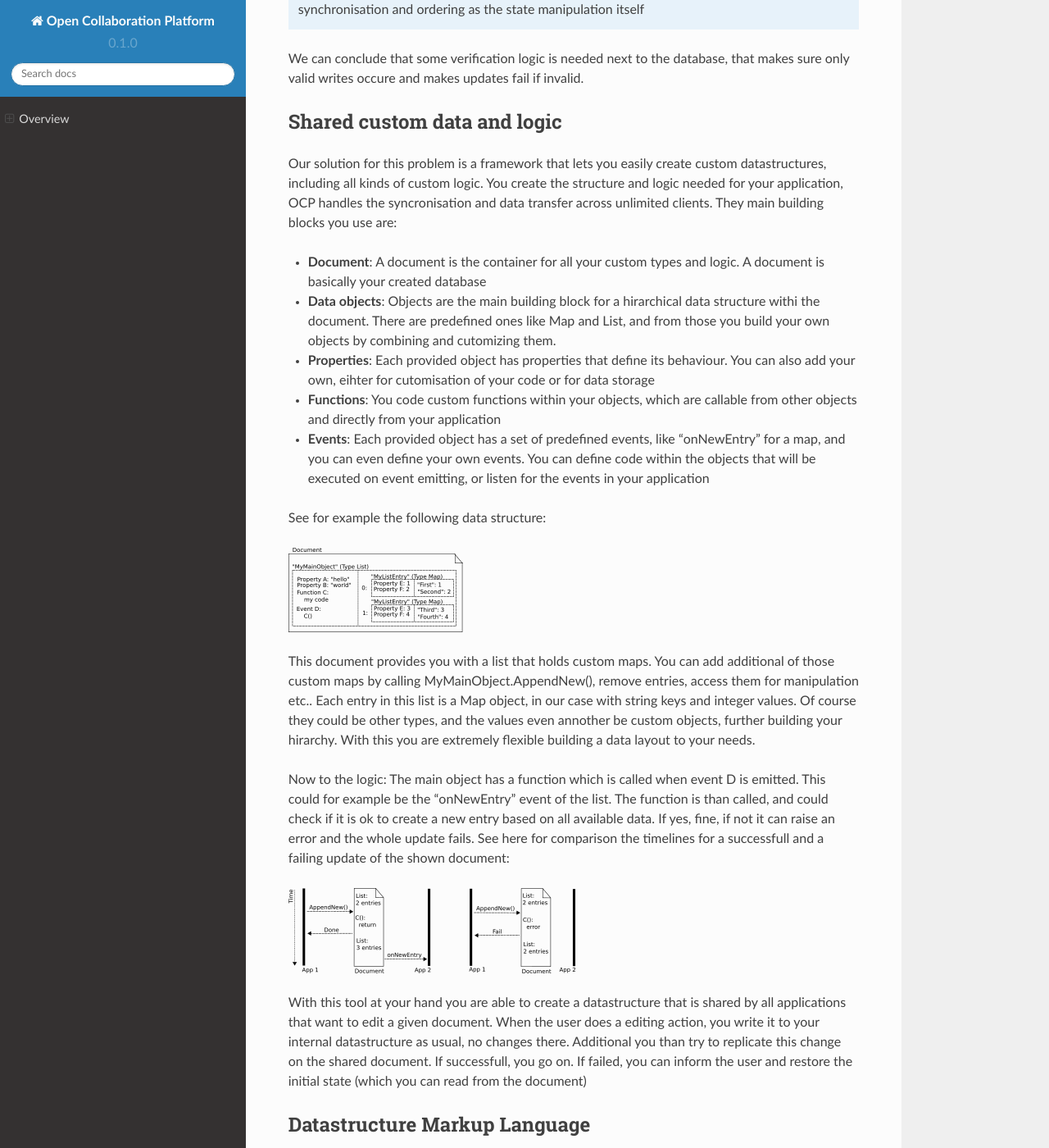
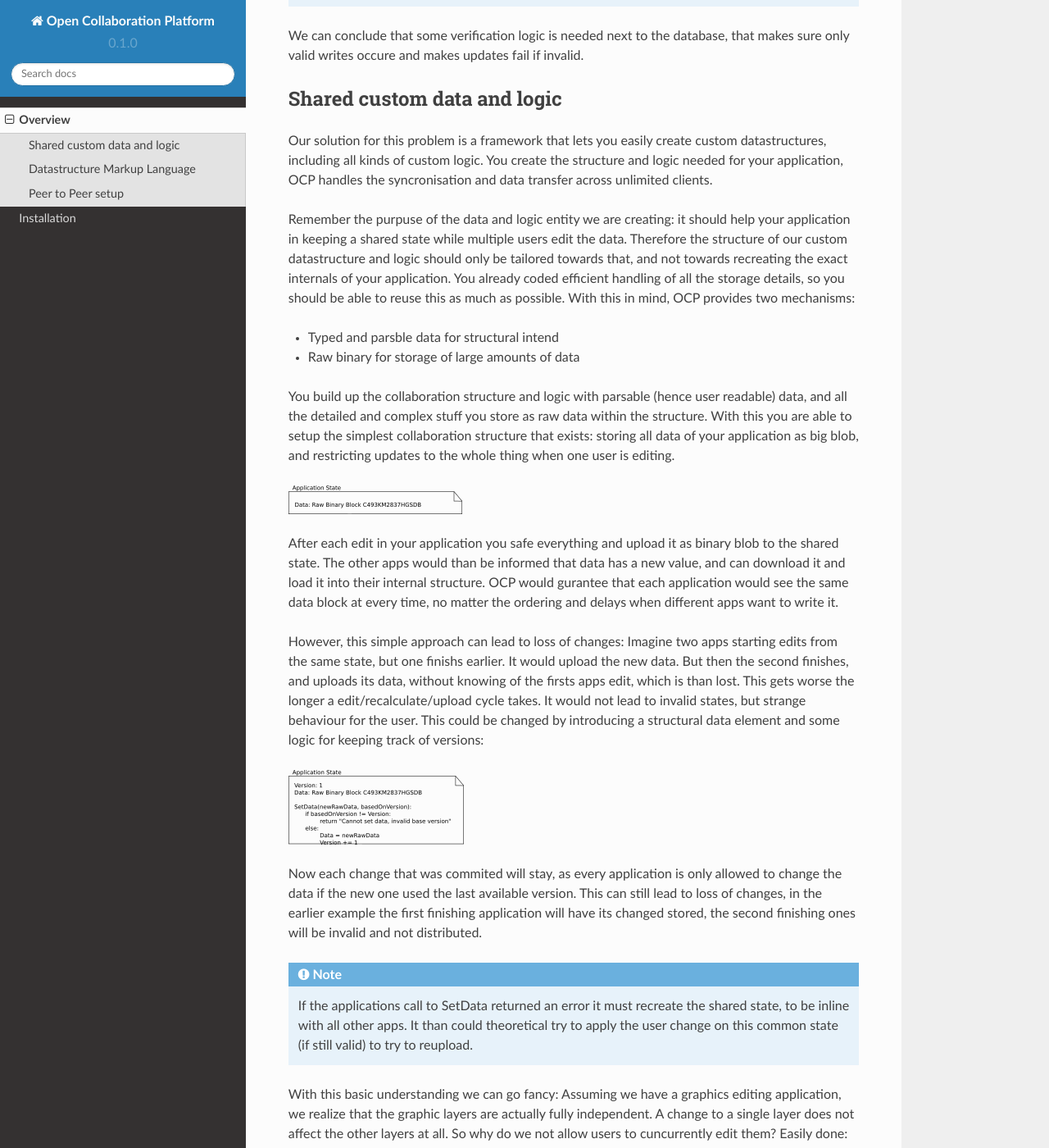
Before and after one commit to OpenCollaborationPlatform/OCP, a Sphinx documentation site: the page built from docs/source/overview.rst, in a window 1280 px wide and 1400 px high, scrolled down 1458 px. Shown: the whole window at 82% size. Built offline with Sphinx 7.4.7 and the Read the Docs theme 2.0.0, drawn with Linux system fonts in a browser that asks for light colours; some of the changed text lies outside the part shown.

Commit message:
Further detail overvieww documentation

```diff
--- /dev/null
+++ b/docs/source/install.rst
@@ -0,0 +1,4 @@
+Installation
+============
+
+hmm
--- a/docs/source/overview.rst
+++ b/docs/source/overview.rst
@@ -31,7 +31,41 @@
 Shared custom data and logic
 ----------------------------
 
-Our solution for this problem is a framework that lets you easily create custom datastructures, including all kinds of custom logic. You create the structure and logic needed for your application, OCP handles the syncronisation and data transfer across unlimited clients. They main building blocks you use are:
+Our solution for this problem is a framework that lets you easily create custom datastructures, including all kinds of custom logic. You create the structure and logic needed for your application, OCP handles the syncronisation and data transfer across unlimited clients.
+
+Remember the purpuse of the data and logic entity we are creating: it should help your application in keeping a shared state while multiple users edit the data. Therefore the structure of our custom datastructure and logic should only be tailored towards that, and not towards recreating the exact internals  of your application. You already coded efficient handling of all the storage details, so you should be able to reuse this as much as possible. With this in mind, OCP provides two mechanisms:
+
+* Typed and parsble data for structural intend
+* Raw binary for storage of large amounts of data
+
+You build up the collaboration structure and logic with parsable (hence user readable) data, and all the detailed and complex stuff you store as raw data within the structure.
+With this you are able to setup the simplest collaboration structure that exists: storing all data of your application as big blob, and restricting updates to the whole thing when one user is editing.
+
+|blocking|
+
+After each edit in your application you safe everything and upload it as binary blob to the shared state. The other apps would than be informed that data has a new value, and can download it and load it into their internal structure. OCP would gurantee that each application would see the same data block at every time, no matter the ordering and delays when different apps want to write it.
+
+However, this simple approach can lead to loss of changes: Imagine two apps starting edits from the same state, but one finishs earlier. It would upload the new data. But then the second finishes, and uploads its data, without knowing of the firsts apps edit, which is than lost. This gets worse the longer a edit/recalculate/upload cycle takes. It would not lead to invalid states, but strange behaviour for the user. This could be changed by introducing a structural data element and some logic for keeping track of versions:
+
+|versioned_blocking|
+
+Now each change that was commited will stay, as every application is only allowed to change the data if the new one used the last available version. This can still lead to loss of changes, in the earlier example the first finishing application will have its changed stored, the second finishing ones will be invalid and not distributed.
+
+.. note:: If the applications call to SetData returned an error it must recreate the shared state, to be inline with all other apps. It than could theoretical try to apply the user change on this common state (if still valid) to try to reupload.
+
+With this basic understanding we can go fancy: Assuming we have a graphics editing application, we realize that the graphic layers are actually fully independent. A change to a single layer does not affect the other layers at all. So why do we not allow users to cuncurrently edit them? Easily done:
+
+|layer_versioned_blocking|
+
+.. |blocking| image:: ../images/full_app_blocking.png
+.. |versioned_blocking| image:: ../images/full_app_versioned_blocking.png
+.. |layer_versioned_blocking| image:: ../images/layer_versioned_blocking.png
+
+
+Datastructure Markup Language
+-----------------------------
+
+OCP provides a custom markup language to create such datastructures and logic. They main building blocks you use are:
 
 * **Document**: A document is the container for all your custom types and logic. A document is basically your created database
 * **Data objects**: Objects are the main building block for a hirarchical data structure withi the document. There are predefined ones like Map and List, and from those you build your own objects by combining and cutomizing them.
@@ -43,23 +77,54 @@
 
 |custom_datastructure|
 
-This document provides you with a list that holds custom maps. You can add additional of those custom maps by calling MyMainObject.AppendNew(), remove entries, access them for manipulation etc.. Each entry in this list is a Map object, in our case with string keys and integer values. Of course they could be other types, and the values even annother be custom objects, further building your hirarchy. With this you are extremely flexible building a data layout to your needs.
+This document provides you with a vector that holds custom maps. You can add more of those custom maps by calling MyMainObject.AppendNew(), remove entries, access them for manipulation etc.. Each entry in this vector is a Map object, in our case with string keys and integer values. Of course they could be other types, and the values coulb even be annother custom object, further building your hirarchy. With this you are extremely flexible building a data layout to your needs.
 
-Now to the logic: The main object has a function which is called when event D is emitted. This could for example be the "onNewEntry" event of the list. The function is than called, and could check if it is ok to create a new entry based on all available data. If yes, fine, if not it can raise an error and the whole update fails. See here for comparison the timelines for a successfull and a failing update of the shown document:
+Now to the logic: The main object has a function which is called when event onNewEntry is emitted, which happens always when a new entry is added to the vector. The function C is than called, and could check if it is ok to create a new entry based on all available data. If yes, it just returns doing nothing, if not it can raise an error and the whole update fails. See here for comparison the timelines for a successfull and a failing update of the shown document:
 
 |document_update|
 
-With this tool at your hand you are able to create a datastructure that is shared by all applications that want to edit a given document. When the user does a editing action, you write it to your internal datastructure as usual, no changes there. Additional you than try to replicate this change on the shared document. If successfull, you go on. If failed, you can inform the user and restore the initial state (which you can read from the document)
+You can setup this exact document with a the following DML code:
+
+.. code-block:: javascript
+
+   Vector {
+       .name: "MyMainObject"
+
+        property string A: "Hello"
+        property string B: "World"
+
+        function C() {
+            //my Javascript code
+        }
+
+        .onNewEntry: function() {
+            MyMainObject.C()
+        }
+
+        .type: Map {
+            .name: "MyVectorEntry"
+
+            property int E: 1
+            property var F: 2
+
+            .key: string
+            .value: int
+        }
+    }
+
+With this hirarchy setup you now can easily access your datastructure from outside, simply like this:
+
+.. code-block:: bash
+
+    MyMainObject.C         //call function
+    MyMainObject.1.E       //read property E of first entry in vector
+    MyMainObject.0.Second  //read map entry "Second" of the first map in the vector
 
 .. |custom_datastructure| image:: ../images/custom_data_structure.png
 .. |document_update| image:: ../images/document_update.png
 
 
 
-Datastructure Markup Language
------------------------------
-
-
 
 Peer to Peer setup
 ------------------
```
Also changed, not shown: docs/source/index.rst (+12 -5 lines), docs/images/custom_data_structure.png, docs/images/cutom_data_structure.svg, docs/images/full_app_blocking.png (added), docs/images/full_app_blocking.svg (added), docs/images/full_app_versioned_blocking.png (added), docs/images/full_app_versioned_blocking.svg (added), docs/images/layer_blocking.svg (added), docs/images/layer_versioned_blocking.png (added), docs/images/layer_versioned_blocking.svg (added), docs/images/traditional_application.png.
